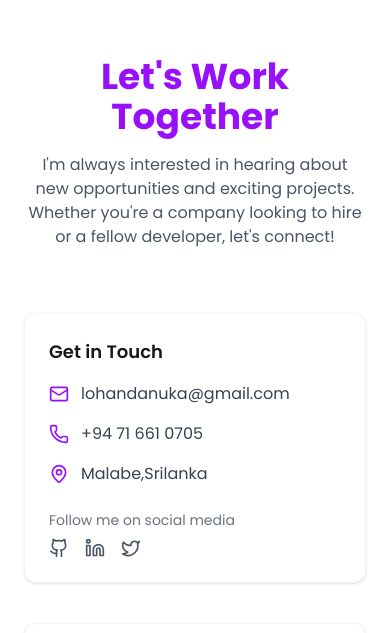
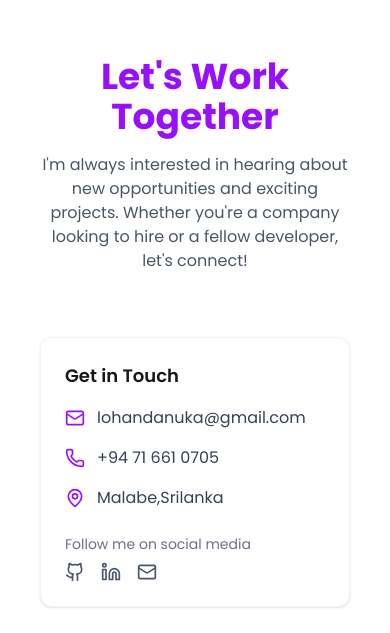
Before and after one commit to Dhanuka001/my-portfolio, a Next.js app: page / in a window 390 px wide. Shown: the part 6351-6984 px from the top of the page. Built offline with nearby package versions, Linux system fonts and the light colour scheme.

Commit message:
contact section created

```diff
--- a/app/components/Contact.tsx
+++ b/app/components/Contact.tsx
@@ -14,7 +14,7 @@ const fadeInUp = {
 
 const Contact = () => {
   return (
-    <section id="contact" className="py-36 px-6 sm:px-10 max-w-6xl mx-auto">
+    <section id="contact" className="py-36 px-10 sm:px-10 max-w-6xl mx-auto">
       {/* Header */}
       <motion.h2
         className="text-4xl font-bold text-center text-purple-600 mb-4"
@@ -65,9 +65,9 @@ const Contact = () => {
           <div className="mt-6">
             <p className="text-sm text-gray-500 mb-2">Follow me on social media</p>
             <div className="flex gap-4 text-gray-600 dark:text-gray-400">
-              <Github className="w-5 h-5 hover:text-purple-600 cursor-pointer" />
-              <Linkedin className="w-5 h-5 hover:text-purple-600 cursor-pointer" />
-              <Twitter className="w-5 h-5 hover:text-purple-600 cursor-pointer" />
+              <a href="https://github.com/Dhanuka001"><Github className="w-5 h-5 hover:text-purple-600 cursor-pointer" /></a>
+              <a href="https://www.linkedin.com/in/dhanuka-rathnayaka1/"><Linkedin className="w-5 h-5 hover:text-purple-600 cursor-pointer" /></a>
+              <a href="mailto:lohandanuka@"><Mail className="w-5 h-5 hover:text-purple-600 cursor-pointer" /></a>
             </div>
           </div>
         </motion.div>
```
